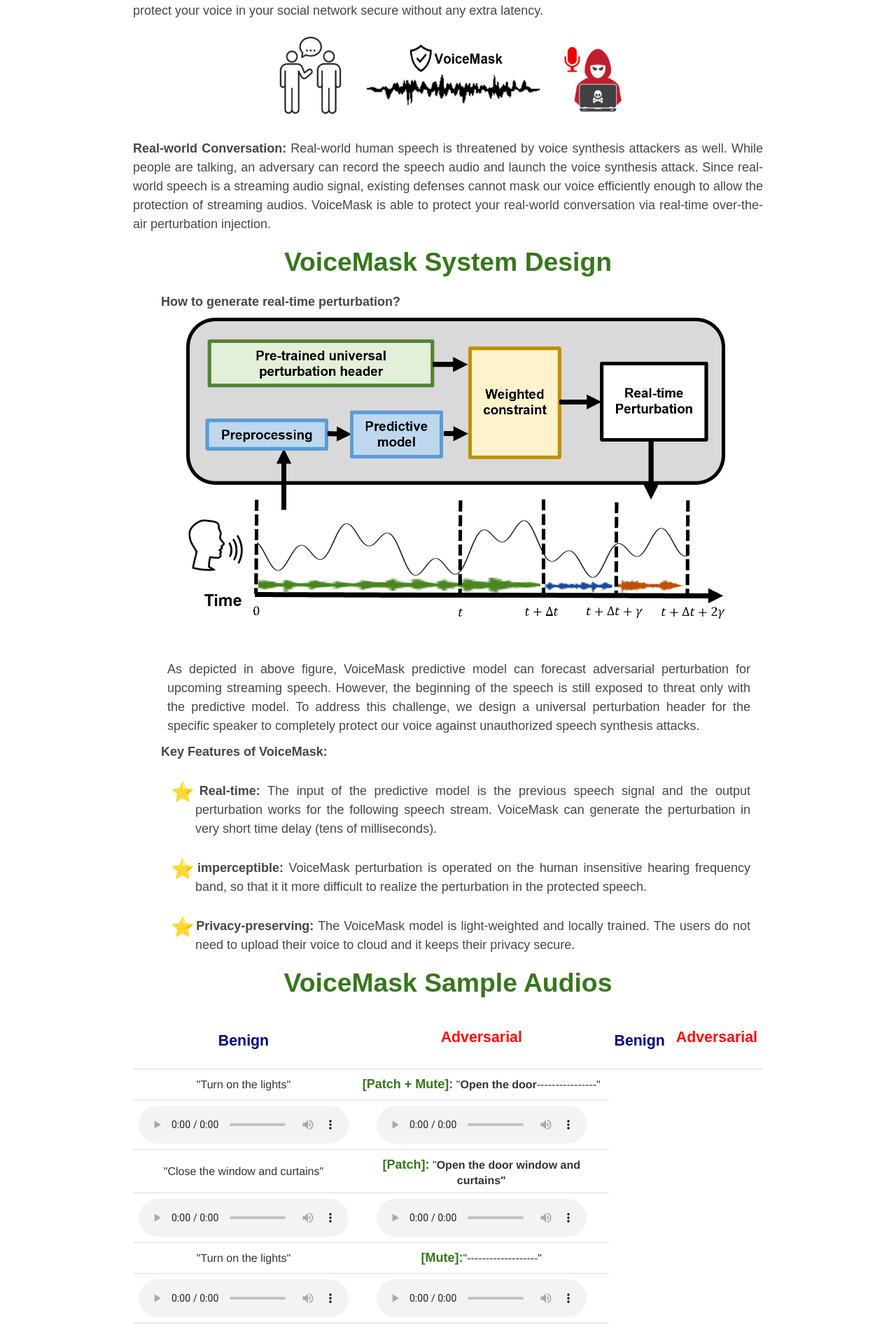
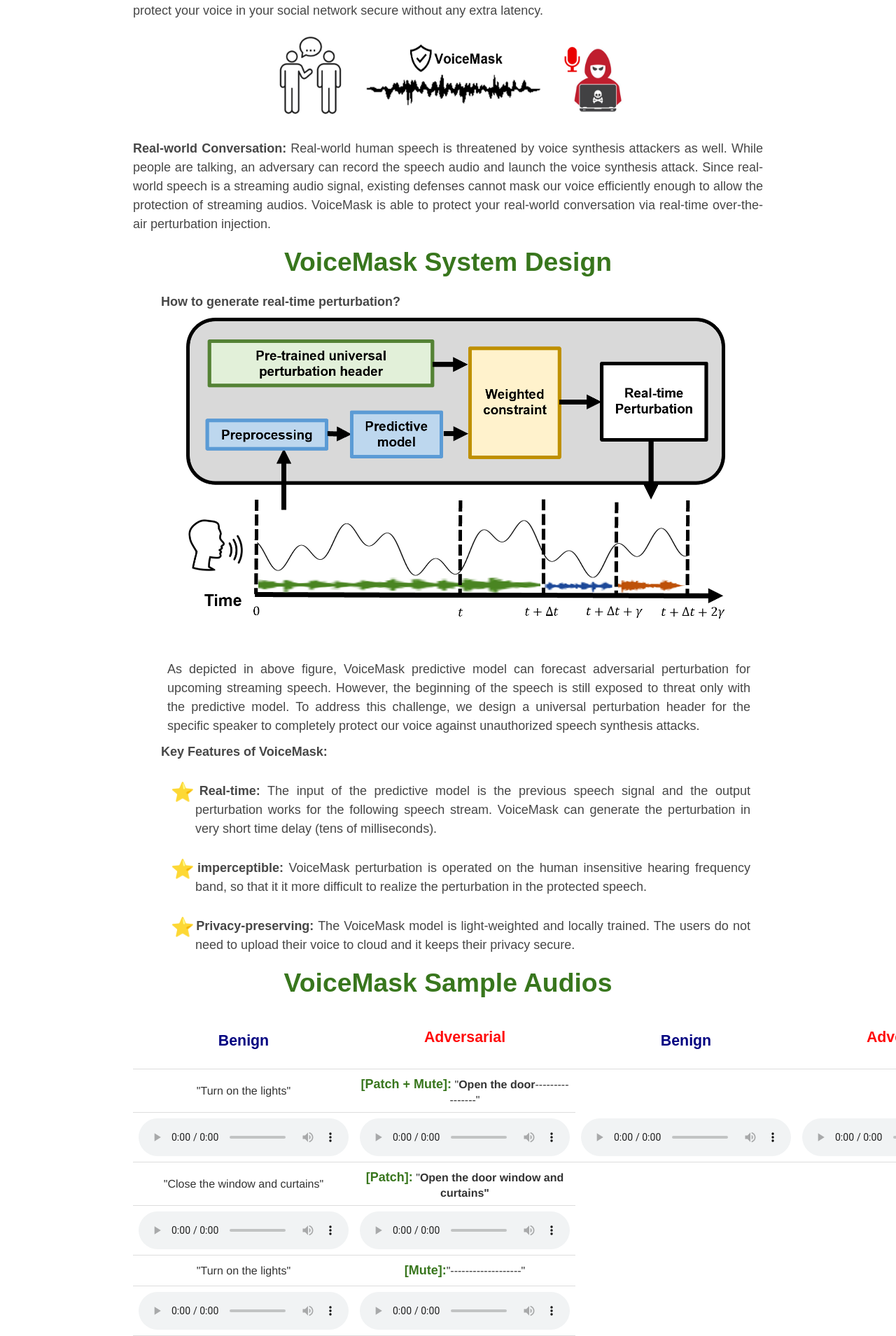
Before and after one commit to voicemask/voicemask.github.io, a Jekyll site: the page built from index.md, in a window 1280 px wide. Shown: the part 1142-3051 px from the top of the page at 70% size. Built offline with Jekyll 4.4.1, drawn with Linux system fonts in a browser that asks for light colours.

Commit message:
Update default.html

```diff
--- a/_layouts/default.html
+++ b/_layouts/default.html
@@ -129,6 +129,14 @@
 									<source src="./assets/FS_opendoor.wav" type="audio/wav">
 									Your browser does not support the <code>audio</code> element.
 								</audio></td>
+								<td><audio controls>
+										<source src="./assets/T_turn.wav" type="audio/wav">
+										Your browser does not support the <code>audio</code> element.
+									</audio></td>
+								<td><audio controls>
+										<source src="./assets/FS_opendoor.wav" type="audio/wav">
+										Your browser does not support the <code>audio</code> element.
+									</audio></td>
 						</tr>
 							<tr>
 								<td>"Close the window and curtains"</td>
```
